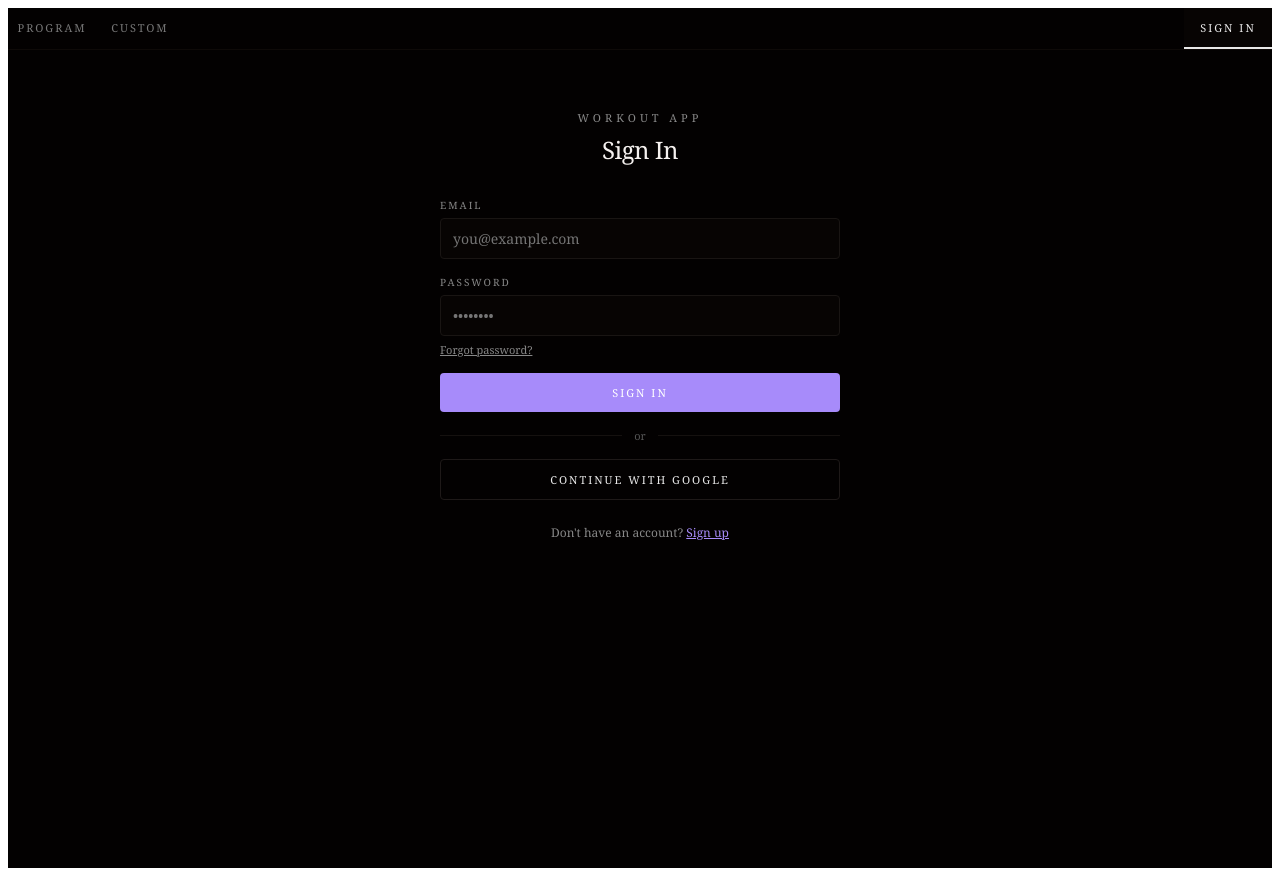
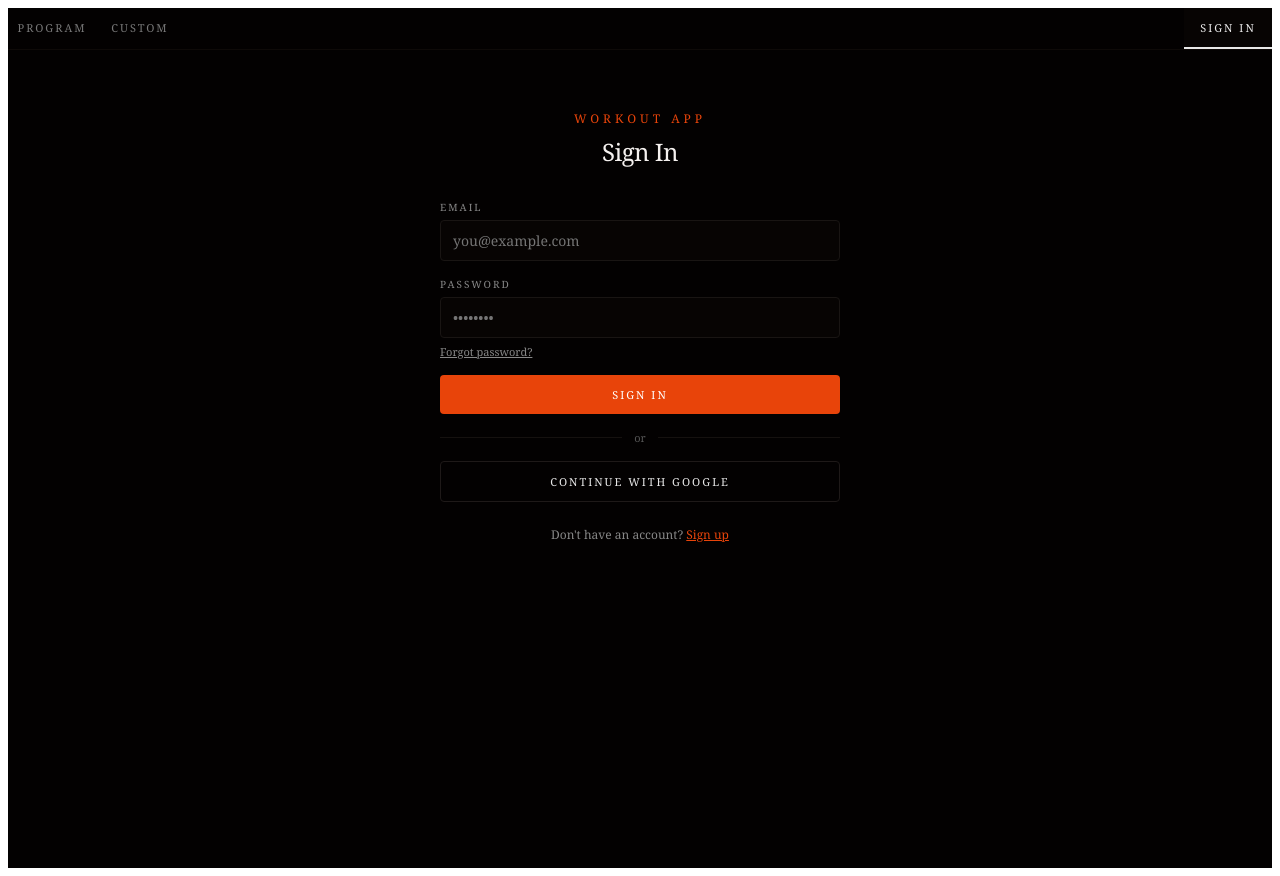
Before and after one commit to hazelugo/Workout-App, a Vue app: page /login in a window 1280 px wide. Built offline with nearby package versions, Linux system fonts and the light colour scheme; no server answers.

Commit message:
changed login color theme

```diff
--- a/src/views/AuthView.vue
+++ b/src/views/AuthView.vue
@@ -3,9 +3,9 @@
     <div style="text-align: center; margin-bottom: 32px">
       <div
         style="
-          font-size: 11px;
+          font-size: 12px;
           letter-spacing: 4px;
-          color: #888;
+          color: #e8440a;
           text-transform: uppercase;
           margin-bottom: 8px;
         "
@@ -103,7 +103,7 @@
         :disabled="loading"
         :style="{
           padding: '12px',
-          background: loading ? 'oklch(20% 0.008 45)' : '#a78bfa',
+          background: loading ? 'oklch(20% 0.008 45)' : '#E8440A',
           border: 'none',
           color: loading ? '#666' : '#fff',
           fontSize: '11px',
@@ -154,7 +154,7 @@
         style="
           background: none;
           border: none;
-          color: #a78bfa;
+          color: #e8440a;
           cursor: pointer;
           font-size: 12px;
           font-family: Georgia, serif;
```
